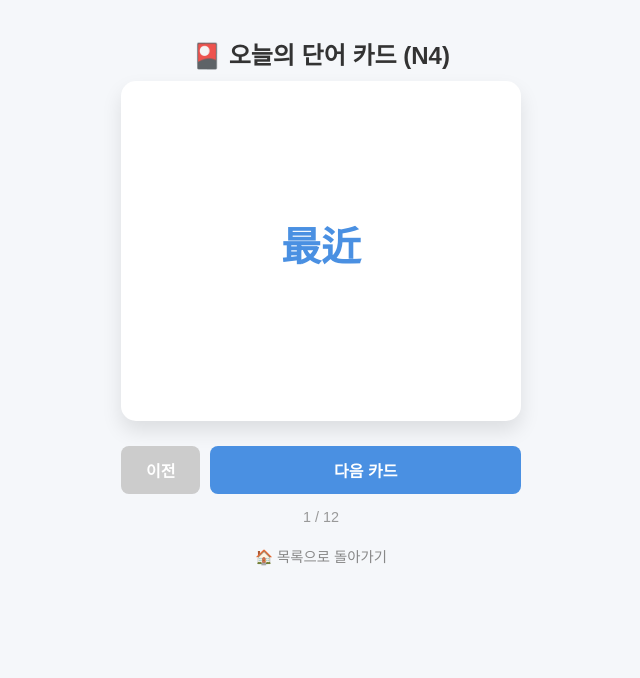
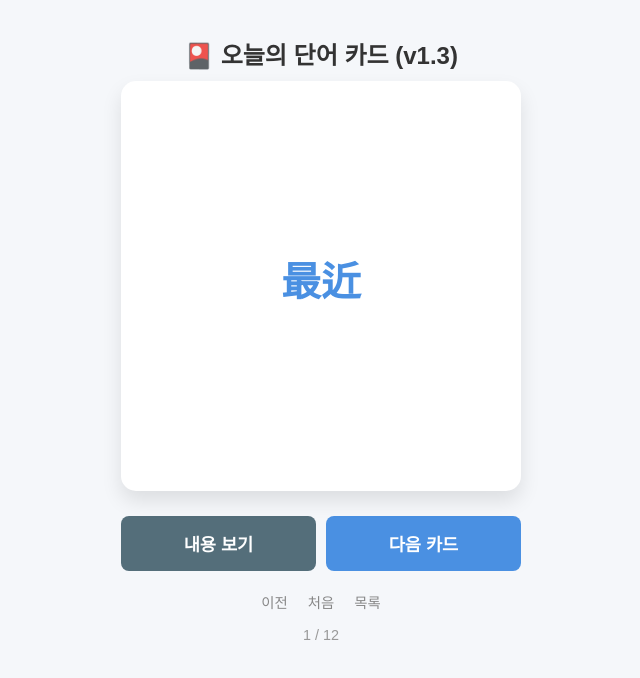
Before and after one commit to natekangdahyuk/japan, a plain HTML site: page 1.html in a window 1280 px wide. Shown: the whole page, without its empty margins (319-959 px from the left). Drawn offline with Linux system fonts and the light colour scheme.

Commit message:
Update 1.html

```diff
--- a/1.html
+++ b/1.html
@@ -3,216 +3,187 @@
 <head>
     <meta charset="UTF-8">
     <meta name="viewport" content="width=device-width, initial-scale=1.0">
-    <title>1번 학습 페이지 - 단어장</title>
+    <title>1번 학습 페이지 - 단어장 (v1.3)</title>
     <style>
         :root { --primary: #4A90E2; --bg: #f5f7fa; }
         body { font-family: 'Pretendard', sans-serif; background: var(--bg); display: flex; flex-direction: column; align-items: center; padding: 20px; margin: 0; }
-        h1 { color: #333; margin-bottom: 10px; font-size: 1.5rem; }
+        h1 { color: #333; margin-bottom: 10px; font-size: 1.5rem; text-align: center; }
         .container { width: 100%; max-width: 400px; }
-        .card { background: white; border-radius: 15px; padding: 30px; box-shadow: 0 10px 20px rgba(0,0,0,0.1); text-align: center; cursor: pointer; transition: transform 0.3s; min-height: 280px; display: flex; flex-direction: column; justify-content: center; }
-        .card:active { transform: scale(0.98); }
-        .question { font-size: 2.5rem; font-weight: bold; color: var(--primary); margin-bottom: 15px; }
+
+        /* 카드 클릭 이벤트 제거 및 커서 변경 */
+        .card { background: white; border-radius: 15px; padding: 30px; box-shadow: 0 10px 20px rgba(0,0,0,0.1); text-align: center; min-height: 350px; display: flex; flex-direction: column; justify-content: center; position: relative; cursor: default; }
+
+        .question { font-size: 2.5rem; font-weight: bold; color: var(--primary); margin-bottom: 15px; word-break: keep-all; }
+
+        /* 정답 영역 */
         .answer { display: none; border-top: 1px solid #eee; padding-top: 20px; margin-top: 20px; text-align: left; }
         .reading { font-size: 1.2rem; color: #666; font-weight: bold; }
-        .meaning { font-size: 1.1rem; color: #333; margin: 10px 0; }
-        .usage { font-size: 0.9rem; color: #777; background: #f9f9f9; padding: 10px; border-radius: 8px; margin-bottom: 10px; }
-        .example { font-size: 0.95rem; color: var(--primary); font-weight: 500; line-height: 1.6; }
-        .nav { margin-top: 25px; display: flex; gap: 10px; width: 100%; justify-content: center; }
-        button { padding: 12px 25px; border: none; border-radius: 8px; cursor: pointer; font-size: 1rem; font-weight: bold; transition: 0.2s; }
-        .prev { background: #ccc; color: white; }
-        .next { background: var(--primary); color: white; flex-grow: 1; }
+        .meaning { font-size: 1.1rem; color: #333; margin: 10px 0; font-weight: 600; }
+        .usage { font-size: 0.85rem; color: #e67e22; background: #fff5eb; padding: 8px; border-radius: 5px; margin-bottom: 10px; border-left: 3px solid #e67e22; }
+        .example { font-size: 0.95rem; color: #444; font-weight: 500; line-height: 1.6; white-space: pre-wrap; margin-bottom: 15px; }
+        .tip-box { background: #fff9c4; padding: 10px; border-radius: 8px; font-size: 0.85rem; color: #555; border-left: 4px solid #fbc02d; }
+
+        /* 메인 버튼 스타일 */
+        .nav-main { margin-top: 25px; display: flex; gap: 10px; width: 100%; }
+        button { padding: 15px; border: none; border-radius: 8px; font-size: 1.1rem; font-weight: bold; cursor: pointer; transition: 0.2s; flex: 1; }
+        .btn-view { background: #546e7a; color: white; }
+        .btn-next { background: var(--primary); color: white; }
+        button:active { transform: scale(0.98); opacity: 0.9; }
+
+        /* 하단 보조 링크 스타일 */
+        .nav-sub { margin-top: 20px; display: flex; gap: 20px; justify-content: center; }
+        .nav-sub a { text-decoration: none; color: #888; font-size: 0.9rem; font-weight: 500; cursor: pointer; }
+        .nav-sub a:hover { color: var(--primary); }
+
         .status { margin-top: 15px; font-size: 0.9rem; color: #999; text-align: center; }
-        .back-home { margin-top: 20px; text-decoration: none; color: #888; font-size: 0.9rem; display: block; text-align: center; }
     </style>
 </head>
 <body>
 
-    <h1>🎴 오늘의 단어 카드 (N4)</h1>
+    <h1>🎴 오늘의 단어 카드 (v1.3)</h1>
     <div class="container">
-        <div class="card" onclick="toggleAnswer()">
+        <div class="card">
             <div id="question" class="question"></div>
             <div id="answer" class="answer">
                 <div id="reading" class="reading"></div>
                 <div id="meaning" class="meaning"></div>
                 <div id="usage" class="usage"></div>
                 <div id="example" class="example"></div>
+                <div id="tip" class="tip-box"></div>
             </div>
         </div>
 
-        <div class="nav">
-            <button class="prev" onclick="prevCard()">이전</button>
-            <button class="next" onclick="nextCard()">다음 카드</button>
+        <div class="nav-main">
+            <button class="btn-view" onclick="toggleAnswer()">내용 보기</button>
+            <button class="btn-next" onclick="nextCard()">다음 카드</button>
         </div>
-        <div class="status"><span id="current">1</span> / <span id="total">0</span></div>
-        <a href="index.html" class="back-home">🏠 목록으로 돌아가기</a>
+
+        <div class="nav-sub">
+            <a onclick="prevCard()">이전</a>
+            <a onclick="goToFirst()">처음</a>
+            <a href="index.html">목록</a>
+        </div>
+
+        <div class="status"><span id="current">1</span> / <span id="total">12</span></div>
     </div>
 
     <script>
+        // 지침 v1.3 준수: q(한글X), r(한자/한글X)
         const words = [
             {
-                q: "最近",
-                r: "さいきん",
-                m: "요즘, 최근",
-                u: "부사 / 한국어 '요즘'에 가장 가까운 시간 부사.",
-                e: `最近、忙しいです。
-(요즘 바쁩니다.)
-
-最近、あまり 暑く ありません。
-(요즘 별로 덥지 않습니다.)
-
-[팁] 과거부터 현재까지 이어지는 상태를 말할 때 자연스럽게 쓰입니다.`
+                q: "最近", r: "さいきん", m: "요즘, 최근", u: "시간 부사",
+                e: `最近、忙しいです.
+요즘 바쁩니다.`,
+                tip: `과거부터 현재까지 이어지는 상태를 말할 때 자연스러워. 한국어 '최근'과 한자가 같아!`
             },
             {
-                q: "若者",
-                r: "わかもの",
-                m: "젊은이, 청년",
-                u: "명사 / '젊은 사람' 전체를 일컫는 집단 명사.",
-                e: `最近の 若者は、お酒を 飲みません。
-요즘 젊은이는 술을 마시지 않습니다.
-
-[팁] 주로 사회적 경향을 말할 때 사용하며, 구체적인 아이는 '子(こ)'라고 합니다.`
+                q: "若者", r: "わかもの", m: "젊은이, 청년", u: "집단 명사",
+                e: `最近の 若者は、お酒を 飲みません.
+요즘 젊은이는 술을 마시지 않습니다.`,
+                tip: `젊다(若い, わかい) + 사람(者, もの). 사회적 경향을 말할 때 주로 쓴단다.`
             },
             {
-                q: "考え",
-                r: "かんがえ",
-                m: "생각, 의견",
-                u: "명사 / 동사 '考える(생각하다)'의 명사형.",
-                e: `田中さんは、いい 考えが あります。
-다나카 씨는 좋은 생각이 있습니다.
-
-[팁] '나의 생각'이나 '아이디어'를 뜻할 때 주로 사용합니다.`
+                q: "考え", r: "かんがえ", m: "생각, 의견", u: "명사",
+                e: `田中さんは、いい 考えが あります.
+다나카 씨는 좋은 생각이 있습니다.`,
+                tip: `동사 '考える(かんがえる)'의 명사형이야. 개인의 아이디어를 뜻할 때 유용해.`
             },
             {
-                q: "傾向",
-                r: "けいこう",
-                m: "경향, 추세",
-                u: "명사 / 어떤 방향으로 쏠리는 현상.",
-                e: `肉(にく)を 食べない 傾向が あります。
-고기를 먹지 않는 경향이 있습니다.
-
-[팁] N4 독해 지문에서 사회 현상을 설명할 때 자주 등장하는 격식 어휘입니다.`
+                q: "傾向", r: "けいこう", m: "경향, 추세", u: "격식 명사",
+                e: `肉を 食べない 傾向が あります.
+고기를 먹지 않는 경향이 있습니다.`,
+                tip: `N4 독해 단골 손님! 사회 현상을 설명할 때 자주 등장하는 세련된 어휘야.`
             },
             {
-                q: "事件",
-                r: "じけん",
-                m: "사건, 사고",
-                u: "명사 / 사회적으로 큰 파장을 일으킨 일.",
-                e: `昨日、大変(たいへん)な 事件が ありました。
-어제 큰일(중대한 사건)이 있었습니다.
-
-[팁] 가벼운 실수보다는 경찰이나 뉴스가 언급될 법한 상황에 씁니다.`
+                q: "事件", r: "じけん", m: "사건, 사고", u: "사회 명사",
+                e: `昨日、大変な 事件が ありました.
+어제 중대한 사건이 있었습니다.`,
+                tip: `경찰이나 뉴스가 언급될 법한 큰 파장을 일으킨 일에 주로 사용해.`
             },
             {
-                q: "環境",
-                r: "かんきょう",
-                m: "환경",
-                u: "명사 / 자연 환경이나 주변의 여건.",
-                e: `子ども(こども)の ために、いい 環境를 作りましょう。
-아이들을 위해 좋은 환경을 만듭시다.
-
-[팁] '자연 보호(自然保護)' 지문에서 필수로 등장하는 단어입니다.`
+                q: "環境", r: "かんきょう", m: "환경", u: "자연/사회 명사",
+                e: `子どもの ために、いい 環境を 作りましょう.
+아이들을 위해 좋은 환경을 만듭시다.`,
+                tip: `'자연 보호' 지문 필수 단어! '환(環)'은 '칸', '경(境)'은 '쿄-' 발음에 주의해.`
             },
             {
-                q: "解決",
-                r: "かいけつ",
-                m: "해결",
-                u: "명사/동사 / 문제나 궁금증을 끝내는 일.",
-                e: `問題(もんだい)を 解決(かいけつ)したいです。
-문제를 해결하고 싶습니다.
-
-[팁] '解決する(해결하다)' 형태로 3형 동사로 자주 쓰입니다.`
+                q: "解決", r: "かいけつ", m: "해결", u: "명사 / する동사",
+                e: `問題を 解決したいです.
+문제를 해결하고 싶습니다.`,
+                tip: `꼬인 일을 푸는 것. '해결하다'는 '解決する'로 3형 동사가 돼.`
             },
             {
-                q: "日々",
-                r: "ひび",
-                m: "나날, 매일매일",
-                u: "명사 / 반복되는 하루하루를 소중히 여기는 뉘앙스.",
-                e: `日々の 生活(せいかつ)を 大切(たいせつ)に しています。
-매일의 생활을 소중히 하고 있습니다.
-
-[문법 상세]
-1. 大切(たいせつ)にする: 소중히 여기다
-2. に의 역할: 형용동사를 부사로 만들어 동사를 수식`
+                q: "日々", r: "ひび", m: "나날, 매일매일", u: "명사",
+                e: `日々の 生活を 大切に しています.
+매일의 생활을 소중히 하고 있습니다.`,
+                tip: `반복되는 하루하루를 소중히 여기는 따뜻한 뉘앙스를 담고 있어.`
             },
             {
-                q: "患者",
-                r: "かんじゃ",
-                m: "환자",
-                u: "명사 / 병원에서 치료를 받는 사람.",
-                e: `病院(びょういん)に 患者(かんじゃ)가 たく점 います。
-병원에 환자가 많이 있습니다.
-
-[팁] '환(患)'은 '칸', '자(者)'는 '쟈'로 발음한다는 점을 기억하세요.`
+                q: "患者", r: "かんじゃ", m: "환자", u: "병원 명사",
+                e: `病院に 患者が たくさん います.
+병원에 환자가 많이 있습니다.`,
+                tip: `'환(患)'은 '칸', '자(者)'는 '쟈'! 병원에서 치료받는 사람을 뜻해.`
             },
             {
-                q: "救う",
-                r: "すくう",
-                m: "구하다, 살리다",
-                u: "동사 / 위험에 처한 생명을 돕는 1형 타동사.",
-                e: `犬を 救った 人은 有名입니다.
-개를 구한 사람은 유명합니다.
-
-[팁] 반대말: 殺す(ころす, 죽이다)
-수동형: 救われる(すくわれる, 도움을 받다)`
+                q: "救う", r: "すくう", m: "구하다, 살리다", u: "1그룹 타동사",
+                e: `犬を 救った 人は 有名です.
+개를 구한 사람은 유명합니다.`,
+                tip: `위험에 처한 생명을 돕는 숭고한 행위야. 반대말은 '殺す(ころす, 죽이다)'.`
             },
             {
-                q: "重要性",
-                r: "じゅうようせい",
-                m: "중요성",
-                u: "명사 / 얼마나 중요한지 나타내는 가치.",
-                e: `水の 重要性を 知りました。
-물의 중요성을 알았습니다.
-
-[팁] '重要(중요)'라는 형용사에 '性(성질)'이 붙은 형태입니다.`
+                q: "重要性", r: "じゅうようせい", m: "중요성", u: "추상 명사",
+                e: `水の 重要性を 知りました.
+물의 중요성을 알았습니다.`,
+                tip: `'重要(중요)' + '性(성질)'. 얼마나 중요한지 가치를 나타내는 단어야.`
             },
             {
-                q: "集中力",
-                r: "しゅうちゅうりょく",
-                m: "집중력",
-                u: "명사 / 한 가지에 몰입하는 힘.",
-                e: `夜(よる)は 集中力(しゅうちゅうりょく)가 높아집니다.
-밤에는 집중력이 높아집니다.
-
-[팁] 슈우-츄우-료쿠! 두 번의 장음(う)을 꼭 지켜서 발음하세요.`
+                q: "集中力", r: "しゅうちゅうりょく", m: "집중력", u: "능력 명사",
+                e: `夜는 集中力が 高くなります.
+밤에는 집중력이 높아집니다.`,
+                tip: `슈우-츄우-료쿠! 두 번의 장음을 꼭 지켜줘야 일본인처럼 들린단다.`
             }
         ];
 
         let currentIndex = 0;
-        const totalSpan = document.getElementById('total');
-        totalSpan.innerText = words.length;
+        const storageKey = 'dahyeok_study_index_1_v1.3';
 
-        updateCard();
+        window.onload = function() {
+            const savedIndex = localStorage.getItem(storageKey);
+            const hash = window.location.hash;
+            if (hash && hash.startsWith('#card')) {
+                currentIndex = parseInt(hash.replace('#card', '')) - 1;
+            } else if (savedIndex !== null) {
+                currentIndex = parseInt(savedIndex);
+            }
+            document.getElementById('total').innerText = words.length;
+            updateCard();
+        };
 
         function updateCard() {
             if (words.length === 0) return;
-
             const word = words[currentIndex];
             document.getElementById('question').innerText = word.q;
             document.getElementById('reading').innerText = word.r;
             document.getElementById('meaning').innerText = word.m;
-            document.getElementById('usage').innerText = "품사/역할: " + word.u;
-
-            // 백틱 내부의 실제 줄바꿈을 <br>로 변환하여 출력
-            document.getElementById('example').innerHTML = word.e.replace(/\n/g, '<br>');
+            document.getElementById('usage').innerText = "해설: " + word.u;
+            document.getElementById('example').innerText = word.e;
+            document.getElementById('tip').innerHTML = "<strong>💡 Tip:</strong> " + word.tip;
 
             document.getElementById('answer').style.display = 'none';
             document.getElementById('current').innerText = currentIndex + 1;
+
+            localStorage.setItem(storageKey, currentIndex);
+            history.replaceState(null, null, "#card" + (currentIndex + 1));
         }
 
         function toggleAnswer() {
             const ans = document.getElementById('answer');
-            ans.style.display = (ans.style.display === 'block') ? 'none' : 'block';
+            ans.style.display = (ans.style.display === 'none') ? 'block' : 'none';
         }
 
-        function nextCard() {
-            currentIndex = (currentIndex + 1) % words.length;
-            updateCard();
-        }
-
-        function prevCard() {
-            currentIndex = (currentIndex - 1 + words.length) % words.length;
-            updateCard();
-        }
+        function nextCard() { if (currentIndex < words.length - 1) { currentIndex++; updateCard(); } }
+        function prevCard() { if (currentIndex > 0) { currentIndex--; updateCard(); } }
+        function goToFirst() { currentIndex = 0; updateCard(); }
     </script>
 </body>
 </html>
```
